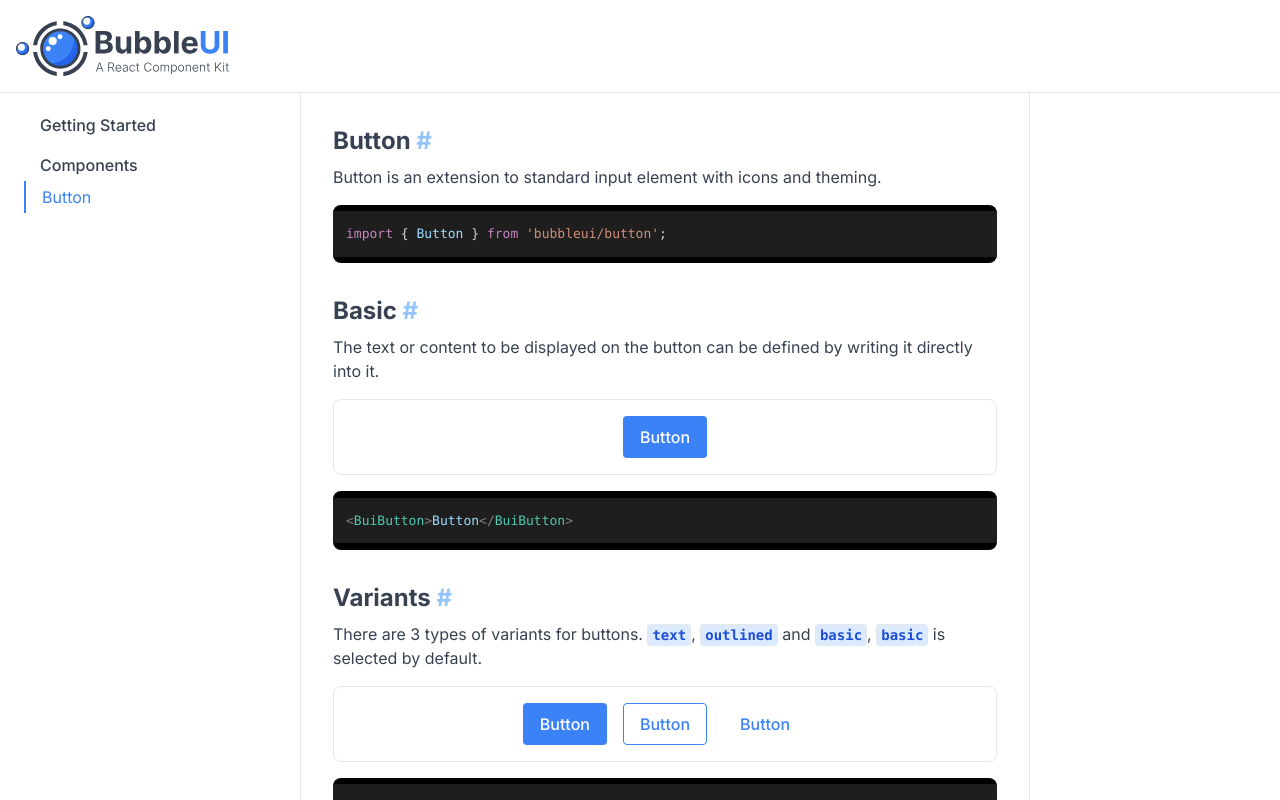
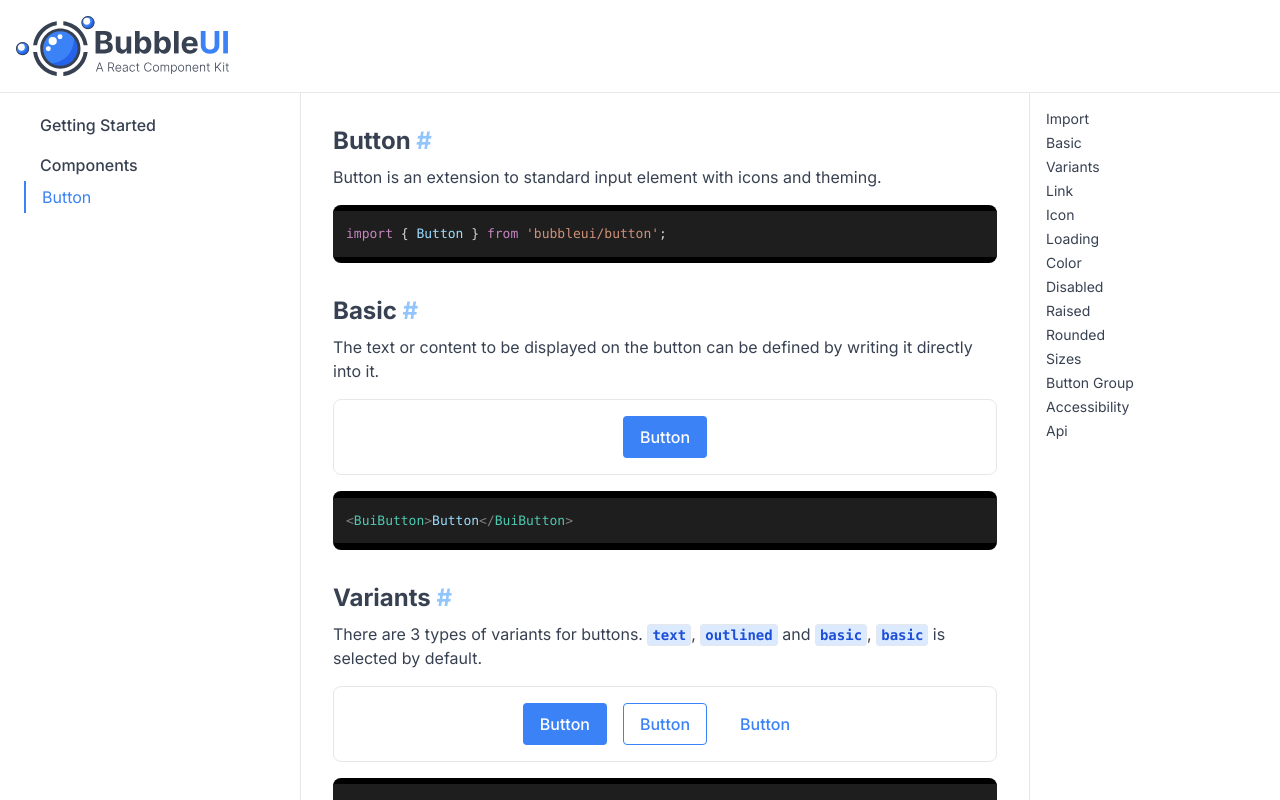
Before and after one commit to mertefecerit/pearkit, a Next.js app: page /doc/components/button in a window 1280 px wide. Built offline with nearby package versions, Linux system fonts and the light colour scheme; some icons are missing.

Commit message:
v1.0.232

```diff
--- a/app/doc/layout-partials/BuiHeader/index.jsx
+++ b/app/doc/layout-partials/BuiHeader/index.jsx
@@ -2,7 +2,8 @@
 import styles from './BuiHeader.module.scss';
 import BuiLogo from "@/app/components/project/BuiLogo";
 import BuiMobileSidebar from "@/app/components/project/BuiMobileSidebar";
-import BuiNav from "@/app/doc/layout-partials/BuiNav";
+import BuiNav from "@/app/doc/layout-partials/BuiNavAside/BuiNav";
+
 
 function BuiHeader() {
     return (
--- a/app/doc/layout-partials/BuiNav/index.jsx
+++ /dev/null
@@ -1,24 +0,0 @@
-import BuiNavItem from "./BuiNavItem";
-import AsideContent from "@/app/doc/layout-partials/AsideContent";
-import styles from "./BuiNav.module.scss";
-
-function BuiNav() {
-    const routes = AsideContent();
-    return (
-        <aside>
-            <nav className={styles.BuiNav}>
-                {
-                    routes.map((route, i) => (
-                        <BuiNavItem
-                            key={i}
-                            label={route.label}
-                            childItems={route.children}
-                        />
-                    ))
-                }
-            </nav>
-        </aside>
-    )
-}
-
-export default BuiNav;
--- /dev/null
+++ b/app/doc/layout-partials/BuiNavAside/BuiNav.jsx
@@ -0,0 +1,22 @@
+import AsideContent from "@/app/doc/layout-partials/AsideContent";
+import BuiNavItem from "@/app/doc/layout-partials/BuiNavAside/BuiNavItem";
+import styles from "./BuiNav.module.scss";
+
+function BuiNav(){
+    const routes = AsideContent();
+    return (
+        <nav className={styles.BuiNav}>
+            {
+                routes.map((route, i) => (
+                    <BuiNavItem
+                        key={i}
+                        label={route.label}
+                        childItems={route.children}
+                    />
+                ))
+            }
+        </nav>
+    )
+}
+
+export default BuiNav;
--- /dev/null
+++ b/app/doc/layout-partials/BuiNavAside/BuiNavAside.module.scss
@@ -0,0 +1,3 @@
+.BuiNavAside {
+  @apply hidden lg:block row-span-1 col-span-1 bg-white overflow-y-auto p-4;
+}
--- /dev/null
+++ b/app/doc/layout-partials/BuiNavAside/index.jsx
@@ -0,0 +1,14 @@
+import styles from "./BuiNavAside.module.scss";
+import BuiNav from "@/app/doc/layout-partials/BuiNavAside/BuiNav";
+
+
+function BuiNavAside() {
+
+    return (
+        <aside className={styles.BuiNavAside}>
+            <BuiNav />
+        </aside>
+    )
+}
+
+export default BuiNavAside;
--- a/app/doc/layout-partials/BuiRightNav/index.jsx
+++ /dev/null
@@ -1,53 +0,0 @@
-"use client"
-import styles from './BuiRightNav.module.scss';
-import {usePathname} from "next/navigation";
-import {useEffect, useState} from "react";
-import {find} from "lodash";
-import Link from "next/link";
-
-function BuiRightNav({routes}) {
-    const pathname = usePathname();
-    const [fastMenuContent, setFastMenuContent] = useState([])
-    const [currentPathHash, setCurrentPathHash] = useState('');
-
-    useEffect(() => {
-        setCurrentPathHash('');
-        find(routes, function(o) {
-            find(o.children, function(i){
-                if (i.path === pathname){
-                    setFastMenuContent(i.children)
-                }
-            })
-        })
-    },[pathname])
-
-    useEffect(() => {
-        setCurrentPathHash(window.location.hash)
-    }, []);
-
-    return (
-        <aside>
-            <div className={styles.BuiRightNavWrapper}>
-                <nav>
-                    <ul>
-                        {
-                            fastMenuContent && fastMenuContent.map((item, i) => (
-                                <li key={i}>
-                                    <Link
-                                        onClick={() => setCurrentPathHash(item.path)}
-                                        className={`${currentPathHash === item.path ? styles.active : ''}`}
-                                        href={item.path}
-                                    >
-                                        {item.label}
-                                    </Link>
-                                </li>
-                            ))
-                        }
-                    </ul>
-                </nav>
-            </div>
-        </aside>
-    );
-}
-
-export default BuiRightNav;
--- a/app/doc/layout-partials/BuiRightNav/BuiRightNav.module.scss
+++ b/app/doc/layout-partials/BuiRightNavAside/BuiRightNav.module.scss
@@ -1,5 +1,5 @@
 .BuiRightNavWrapper {
-  @apply text-sm;
+  @apply hidden lg:block row-span-1 col-span-1 bg-white overflow-y-auto p-4 text-sm;
   & > nav {
     & > ul {
       @apply flex flex-col gap-1;
--- /dev/null
+++ b/app/doc/layout-partials/BuiRightNavAside/index.jsx
@@ -0,0 +1,53 @@
+"use client"
+import styles from './BuiRightNav.module.scss';
+import {usePathname} from "next/navigation";
+import {useEffect, useState} from "react";
+import {find} from "lodash";
+import Link from "next/link";
+import AsideContent from "@/app/doc/layout-partials/AsideContent";
+
+function BuiRightNav() {
+    const routes = AsideContent();
+    const pathname = usePathname();
+    const [fastMenuContent, setFastMenuContent] = useState([])
+    const [currentPathHash, setCurrentPathHash] = useState('');
+
+    useEffect(() => {
+        setCurrentPathHash('');
+        find(routes, function(o) {
+            find(o.children, function(i){
+                if (i.path === pathname){
+                    setFastMenuContent(i.children)
+                }
+            })
+        })
+    },[pathname])
+
+    useEffect(() => {
+        setCurrentPathHash(window.location.hash)
+    }, []);
+
+    return (
+        <aside className={styles.BuiRightNavWrapper}>
+            <nav>
+                <ul>
+                    {
+                        fastMenuContent && fastMenuContent.map((item, i) => (
+                            <li key={i}>
+                                <Link
+                                    onClick={() => setCurrentPathHash(item.path)}
+                                    className={`${currentPathHash === item.path ? styles.active : ''}`}
+                                    href={item.path}
+                                >
+                                    {item.label}
+                                </Link>
+                            </li>
+                        ))
+                    }
+                </ul>
+            </nav>
+        </aside>
+    );
+}
+
+export default BuiRightNav;
--- a/app/doc/layout.jsx
+++ b/app/doc/layout.jsx
@@ -1,6 +1,6 @@
 import scss from "./layout.module.scss";
-import BuiNav from "@/app/doc/layout-partials/BuiNav";
-import BuiRightNav from "@/app/doc/layout-partials/BuiRightNav";
+import BuiNavAside from "@/app/doc/layout-partials/BuiNavAside";
+import BuiRightNavAside from "@/app/doc/layout-partials/BuiRightNavAside";
 import BuiHeader from "@/app/doc/layout-partials/BuiHeader";
 
 function DocLayout({children}) {
@@ -8,11 +8,11 @@ function DocLayout({children}) {
     return (
         <section className={scss.layout}>
             <BuiHeader />
-            <BuiNav/>
+            <BuiNavAside />
             <main>
                 {children}
             </main>
-            <BuiRightNav/>
+            <BuiRightNavAside/>
         </section>
     )
 }
--- a/app/doc/layout.module.scss
+++ b/app/doc/layout.module.scss
@@ -1,8 +1,5 @@
 .layout {
   @apply grid lg:grid-cols-[300px,1fr,250px] grid-cols-1 grid-rows-[auto,1fr] h-screen;
-  & > aside {
-    @apply hidden lg:block row-span-1 col-span-1 bg-white overflow-y-auto p-4;
-  }
   & > main {
     @apply row-span-1 col-span-1 overflow-y-auto bg-white p-8 border-r border-l;
   }
```
Also changed, not shown: app/doc/layout-partials/BuiNavAside/BuiNav.module.scss (renamed from app/doc/layout-partials/BuiNav/BuiNav.module.scss), app/doc/layout-partials/BuiNavAside/BuiNavItem.jsx (renamed from app/doc/layout-partials/BuiNav/BuiNavItem.jsx).
